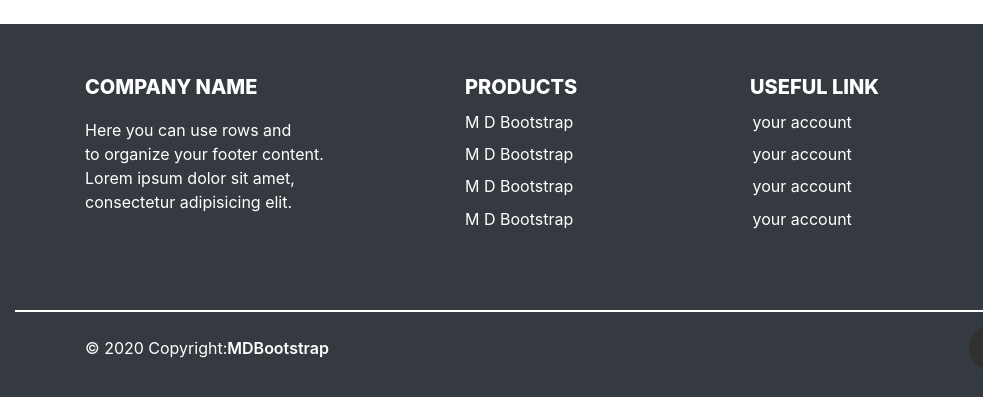
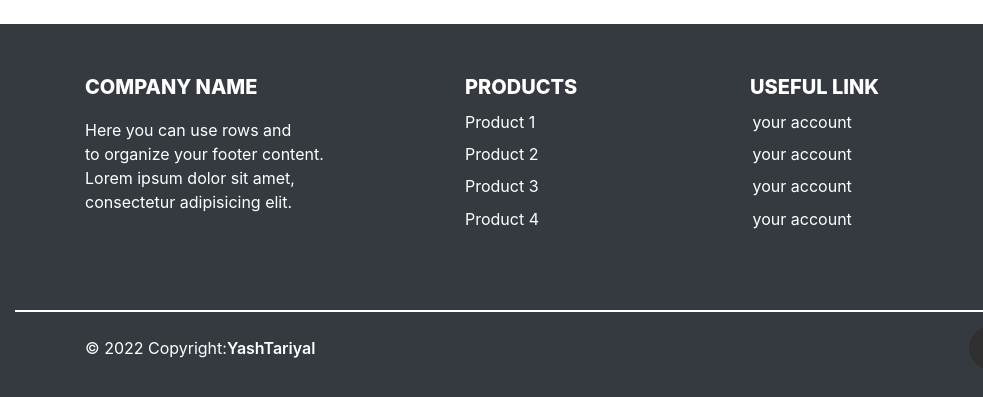
Before and after one commit to YashTariyal/Responsive-E-Commerce-Website, a plain HTML site: page for-each-image.html in a window 1280 px wide. Shown: the part 1710-2107 px from the top of the page, 0-983 px from the left. Drawn offline with nearby package versions, Linux system fonts and the light colour scheme; files whose address does not match are found by name.

Commit message:
Update for-each-image.html

```diff
--- a/for-each-image.html
+++ b/for-each-image.html
@@ -612,10 +612,10 @@
         </div>
         <div class="col-xl-3 pt-5 hide-girl">
           <span style="font-size:20px;text-transform: uppercase;font-weight: 800;" data-aos="zoom-in-left">products</span><br>
-          <p style="margin-top:3%" data-aos="slide-up">M D Bootstrap</p>
-          <p style="margin-top:-3%" data-aos="slide-up">M D Bootstrap</p>
-          <p style="margin-top:-3%" data-aos="slide-up">M D Bootstrap</p>
-          <p style="margin-top:-3%;" data-aos="slide-up">M D Bootstrap</p>
+          <p style="margin-top:3%" data-aos="slide-up">Product 1</p>
+          <p style="margin-top:-3%" data-aos="slide-up">Product 2</p>
+          <p style="margin-top:-3%" data-aos="slide-up">Product 3</p>
+          <p style="margin-top:-3%;" data-aos="slide-up">Product 4</p>
        </div>
         <div class="col-xl-3 col-lg-4 col-md-4 col-sm-12 col-12 footer  pt-5">
           <span style="font-size:20px;text-transform: uppercase;font-weight: 800;" class="text-center" data-aos="zoom-in-left">useful link</span><br>
@@ -637,7 +637,7 @@
     <div class="container mt-4 pb-4">
       <div class="row">
         <div class="col-12 col-xl-6 col-lg-6 col-md-6 col-sm-6 ">
-          <p>© 2020 Copyright:<span style="font-weight:600">MDBootstrap</span></p>
+          <p>© 2022 Copyright:<span style="font-weight:600">YashTariyal</span></p>
         </div>
         <div class="col-12 col-xl-6 col-lg-6 col-md-6 col-sm-6 icon-head">
           <span class="icons-2"><i class="fa fa-facebook" aria-hidden="true"></i></span>
```
